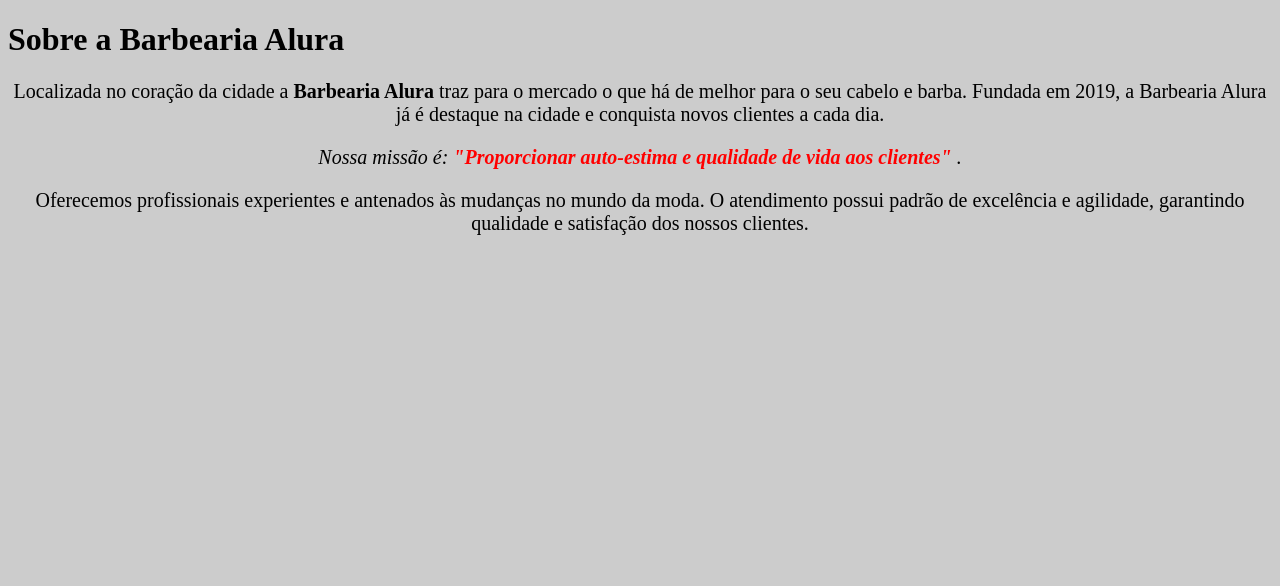
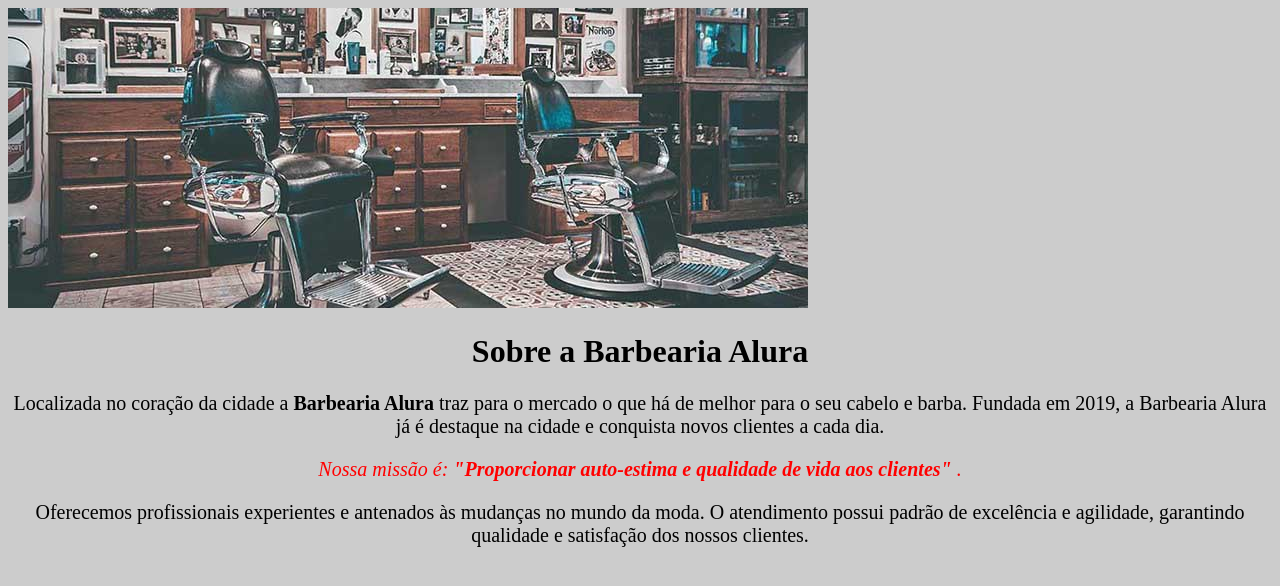
Before and after one commit to cesargrobe/primeiro-repositorio1E, a plain HTML site: page index.html in a window 1280 px wide. Drawn offline with Linux system fonts and the light colour scheme.

Commit message:
Aula 3 17/10

```diff
--- a/index.html
+++ b/index.html
@@ -11,6 +11,8 @@
 
     <body>
 
+        <img src="img/banner.jpg" alt="Banner da barbearia">
+
         <h1> Sobre a Barbearia Alura </h1>
 
         <p> Localizada no coração da cidade a <strong> Barbearia Alura </strong>  traz para o mercado o que há de melhor para o seu cabelo e barba. Fundada em 2019, a Barbearia Alura já é destaque na cidade e conquista novos clientes a cada dia. </p>
--- a/style.css
+++ b/style.css
@@ -1,5 +1,9 @@
 body {
     background-color: #CCCCCC;
+}
+
+h1 {
+    text-align: center;
 }
 
 p {
@@ -7,6 +11,6 @@ p {
     font-size: 20px;
 }
 
-em strong {
+p em {
     color: red;
 }
```
Also changed, not shown: img/banner.jpg (added).
